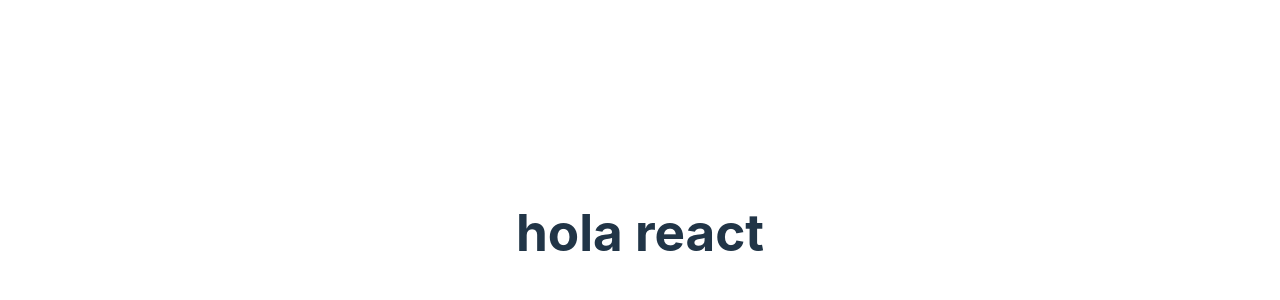
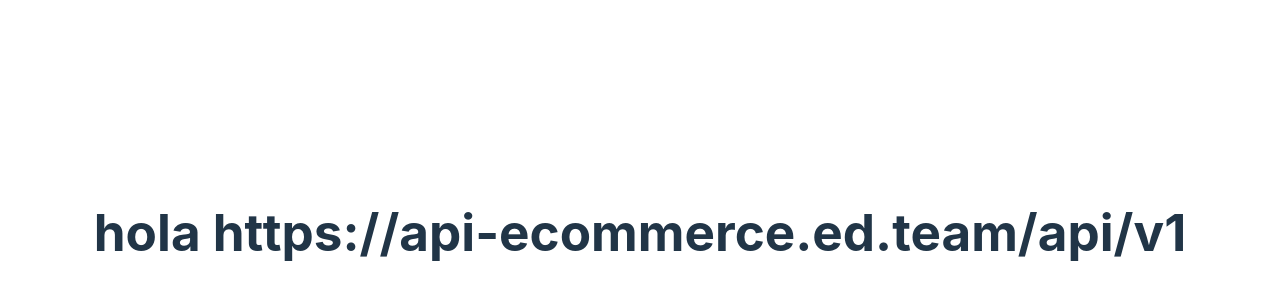
Before and after one commit to INKINSS/tiendaOnline, a React (Vite) app: page / in a window 1280 px wide. Shown: the part 168-468 px from the top of the page. Built offline with nearby package versions, Linux system fonts and the light colour scheme.

Commit message:
agregando variables de entorno

```diff
--- /dev/null
+++ b/env.js
@@ -0,0 +1 @@
+export const API_URL="https://api-ecommerce.ed.team/api/v1"
--- a/src/App.jsx
+++ b/src/App.jsx
@@ -1,9 +1,10 @@
+import { API_URL } from '../env'
 import './App.css'
 
 function App() {
 
   return (
-    <h1>hola react</h1>
+    <h1>hola { API_URL }</h1>
   )
 }
 
```
Also changed, not shown: 1 other file (tests, documents, lock files or other folders).
